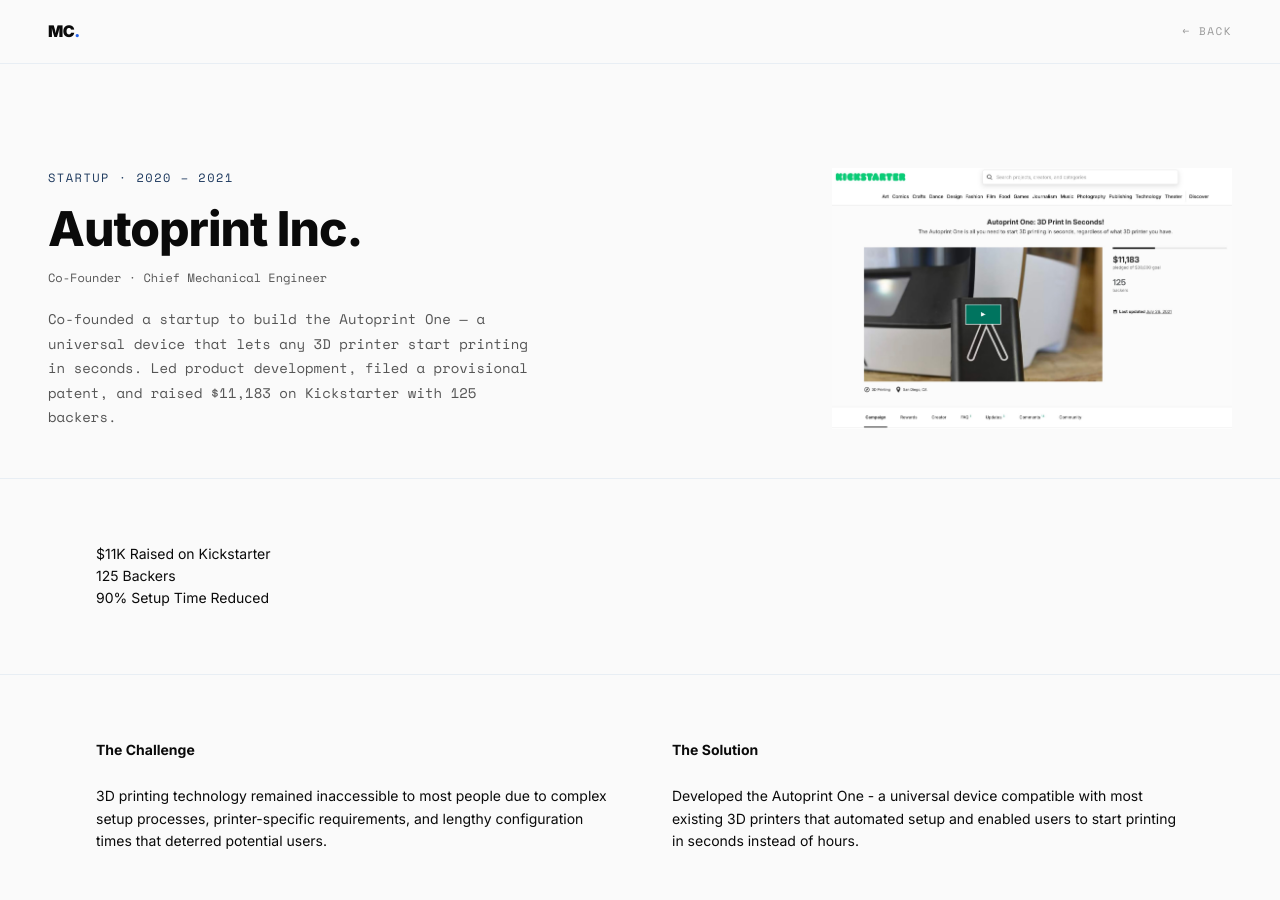
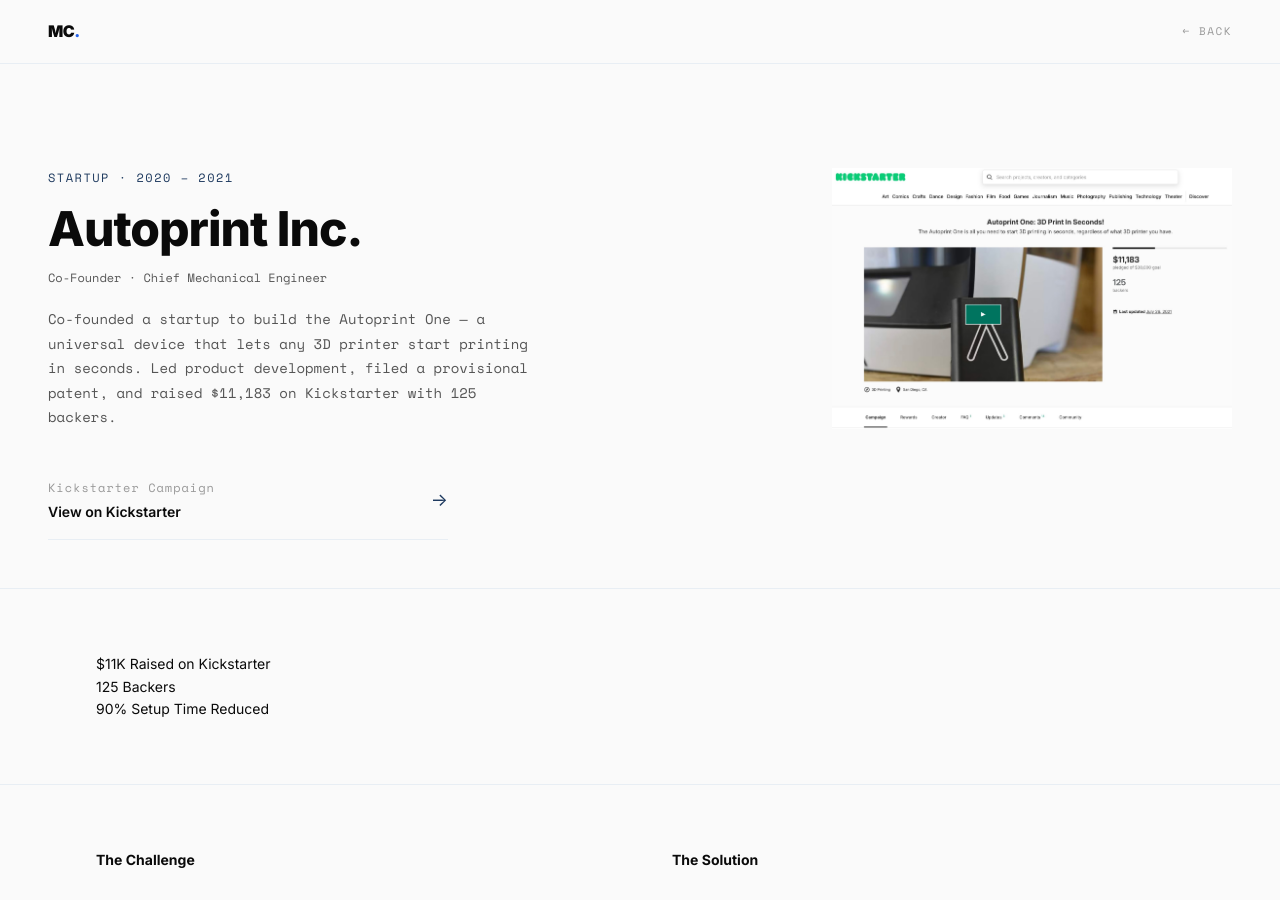
Before and after one commit to moisc/moisc.github.io, a Jekyll site: the page autoprint/index.html, which Jekyll copies as it is, in a window 1280 px wide and 900 px high. Built offline with Jekyll 4.4.1, drawn with Linux system fonts in a browser that asks for light colours.

Commit message:
Add Kickstarter link to Autoprint page
Co-Authored-By: Claude Sonnet 4.6 <noreply@anthropic.com>

```diff
--- a/autoprint/index.html
+++ b/autoprint/index.html
@@ -54,6 +54,13 @@
                     <h1 class="page-hero__title">Autoprint Inc.</h1>
                     <div class="page-hero__role">Co-Founder · Chief Mechanical Engineer</div>
                     <p class="page-hero__desc">Co-founded a startup to build the Autoprint One — a universal device that lets any 3D printer start printing in seconds. Led product development, filed a provisional patent, and raised $11,183 on Kickstarter with 125 backers.</p>
+                    <a href="https://www.kickstarter.com/projects/autoprint/autoprint-one-3d-print-in-seconds" target="_blank" rel="noopener" class="contact-link" style="margin-top: var(--space-32); max-width: 400px;">
+                        <div>
+                            <div class="contact-link__label">Kickstarter Campaign</div>
+                            <div class="contact-link__value">View on Kickstarter</div>
+                        </div>
+                        <span class="contact-link__arrow">→</span>
+                    </a>
                 </div>
                 <div class="page-hero__media">
                     <img src="autprint_kickstarter.jpg" alt="Autoprint Kickstarter Campaign">
```
